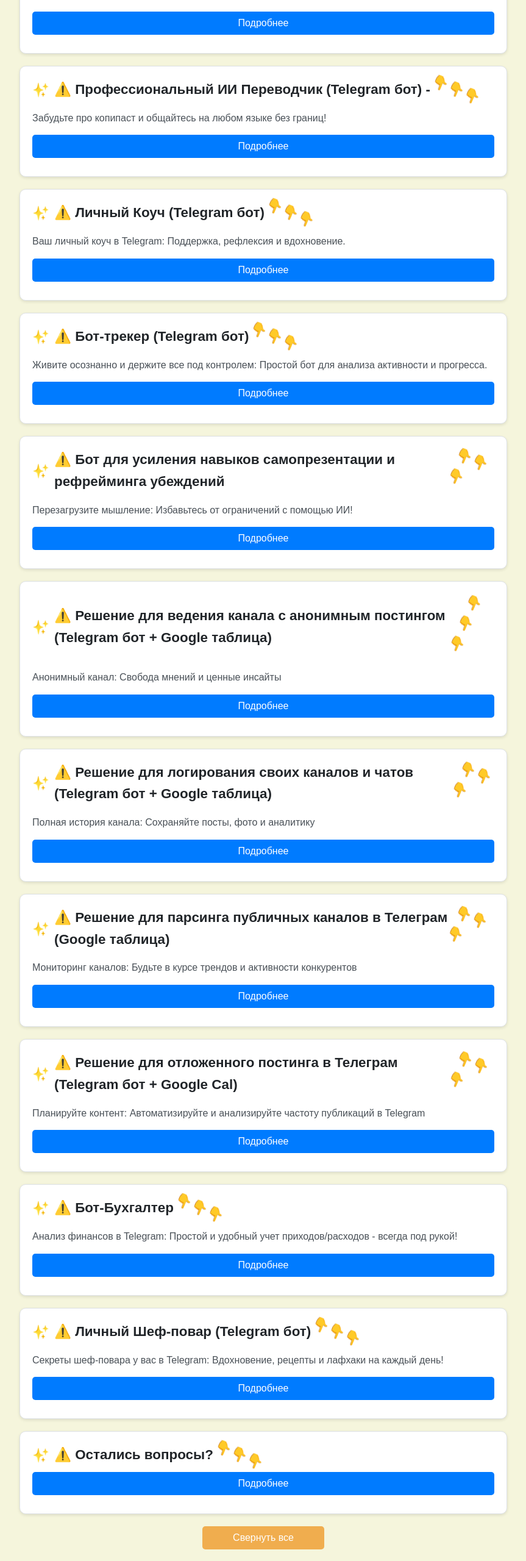
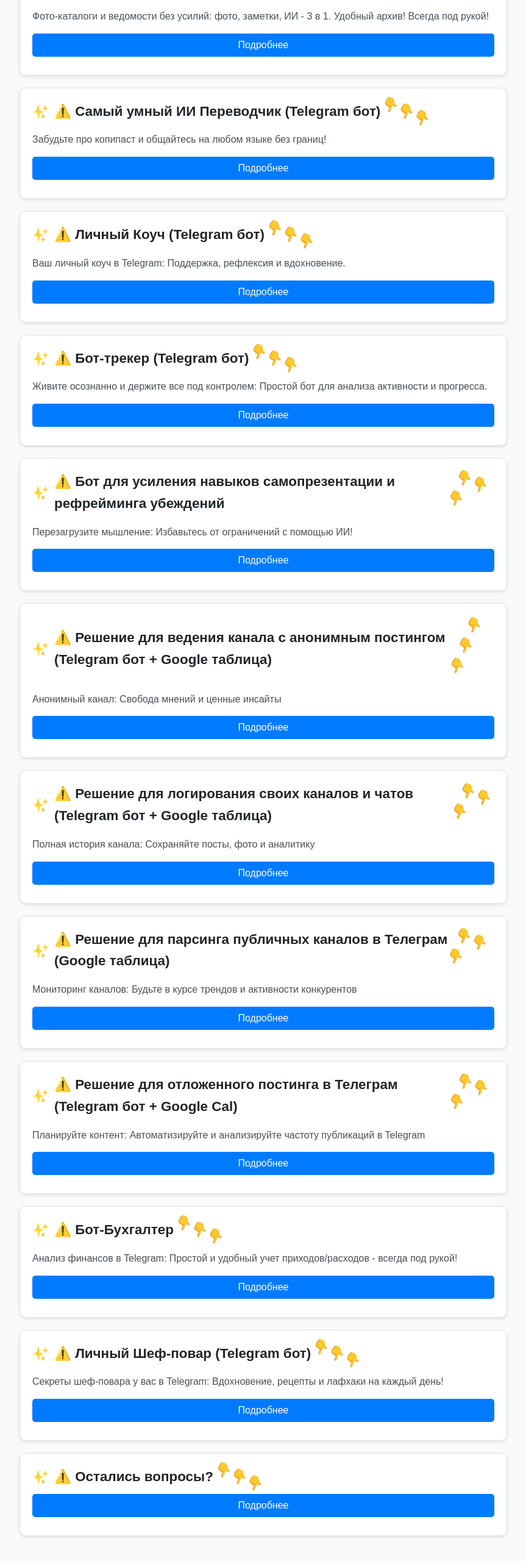
Before and after one commit to FL-temerarius/my-bot-store-upscaled-2, a plain HTML site: page index.html in a window 1280 px wide. Shown: the part 1120-3680 px from the top of the page at 61% size, without its empty margins (208-1071 px from the left). Drawn offline with Linux system fonts and the light colour scheme.

Commit message:
index.html

```diff
--- a/index.html
+++ b/index.html
@@ -11,7 +11,7 @@
       max-width: 800px;
       margin: 20px auto;
       padding: 20px;
-      background: #f5f5dc; /* Before - #f8f9fa; - very light grey, close to white*/
+      background: #f8f9fa;  /* #f8f9fa; - very light grey, close to white #f5f5dc; - option 2 beige*/
       color: #333;
       line-height: 1.6;
     }
@@ -208,7 +208,7 @@
 
 
   <div class="product" id="product3">
-    <div class="product-title">⚠️ Интеграция - 3 в 1! 💪 <br>- Яндекс-формы + Телеграм Бот + Таблицы Google - </div>
+    <div class="product-title">⚠️ Интеграция <br>- 3 в 1! 💪 <br>- Яндекс-формы + Телеграм Бот + Таблицы Google - </div>
     <p class="product-description">Данные под контролем: Безопасный сбор и анализ информации</p>
     <button class="toggle-details-btn">Подробнее</button>
     <div class="details">
@@ -232,7 +232,7 @@
   </div>
 
   <div class="product" id="product5">
-    <div class="product-title">⚠️ Профессиональный ИИ Переводчик (Telegram бот) -</div>
+    <div class="product-title">⚠️ Самый умный ИИ Переводчик (Telegram бот) </div>
     <p class="product-description">Забудьте про копипаст и общайтесь на любом языке без границ!</p>
     <button class="toggle-details-btn">Подробнее</button>
     <div class="details">
@@ -361,8 +361,6 @@
     </div>
   </div>
 
-  <button class="toggle-all-btn" id="toggle-all">Свернуть все</button>
-
   <script>
     document.querySelectorAll('.toggle-details-btn').forEach(button => {
       button.addEventListener('click', () => {
```
